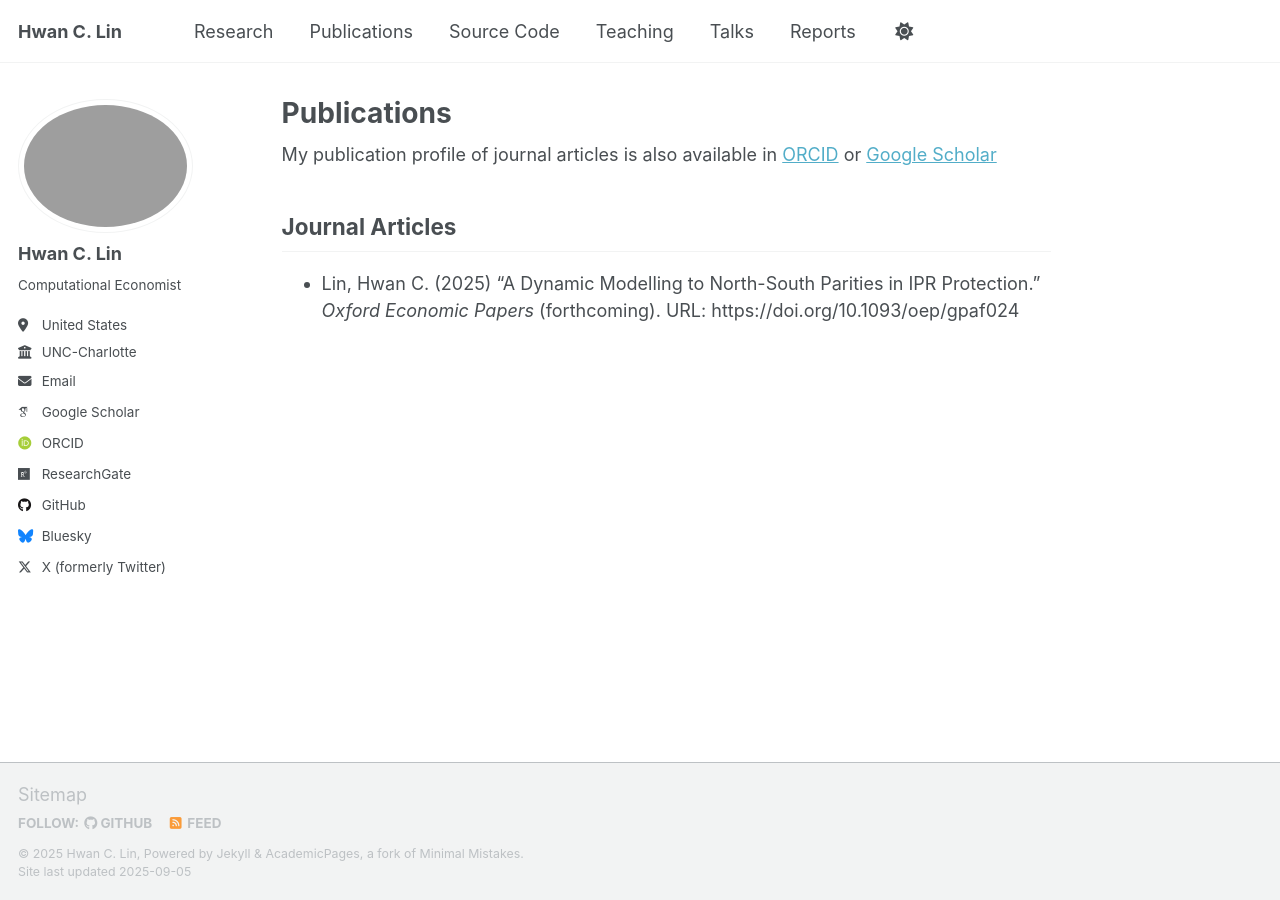
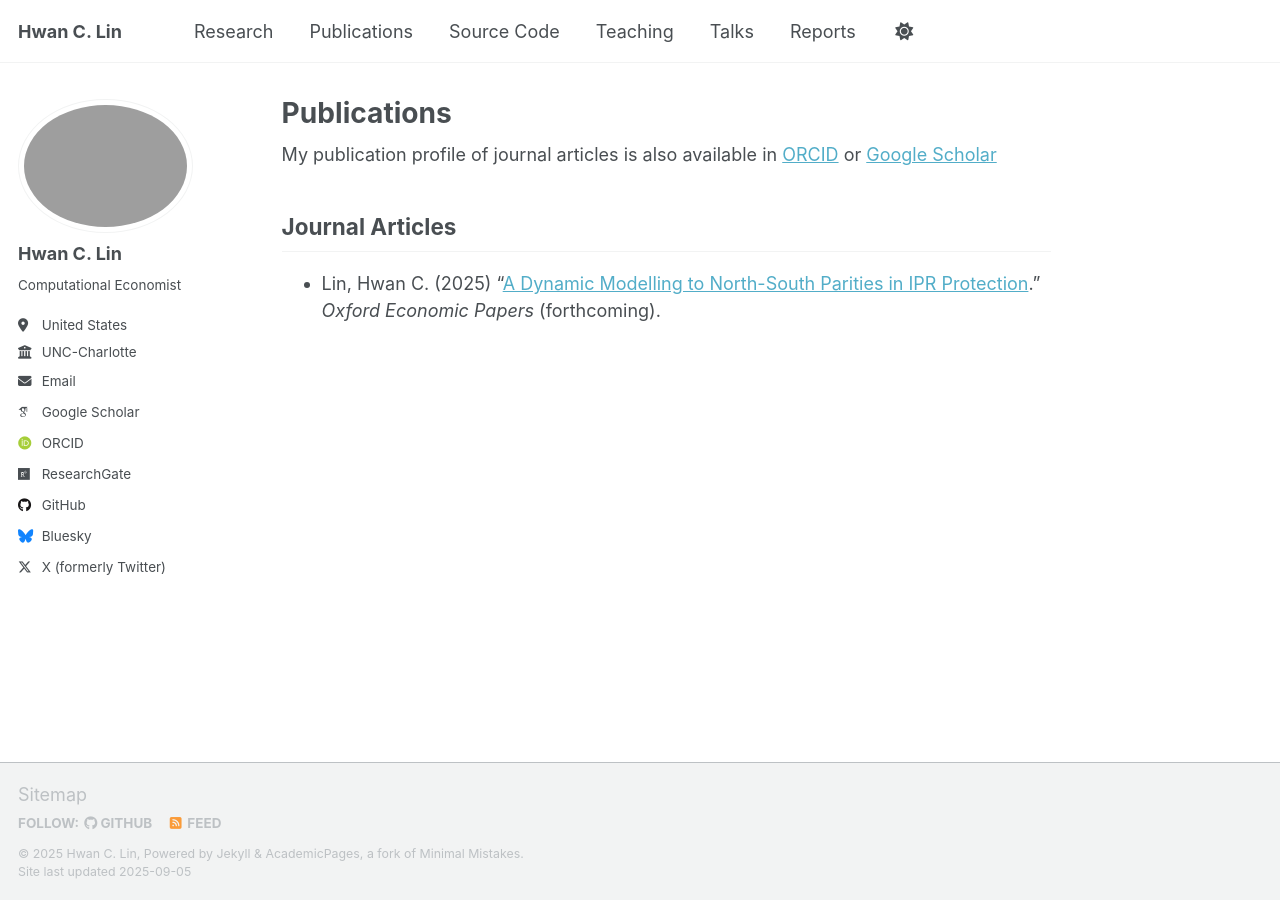
Before and after one commit to hwanclin/hwanclin.github.io, a Jekyll site: the page built from _pages/pub-test.md, in a window 1280 px wide. Built offline with Jekyll 4.4.1, drawn with Linux system fonts in a browser that asks for light colours; some web fonts are replaced; a script that is not in the unit is left out.

Commit message:
Update pub-test.md

```diff
--- a/_pages/pub-test.md
+++ b/_pages/pub-test.md
@@ -11,4 +11,5 @@ My publication profile of journal articles is also available in [ORCID](https://
 
 ## Journal Articles
 
-* Lin, Hwan C. (2025) "A Dynamic Modelling to North-South Parities in IPR Protection." *Oxford Economic Papers* (forthcoming). URL: https://doi.org/10.1093/oep/gpaf024
+* Lin, Hwan C. (2025) "[A Dynamic Modelling to North-South Parities in IPR Protection](https://doi.org/10.1093/oep/gpaf024
+)." *Oxford Economic Papers* (forthcoming).
```
